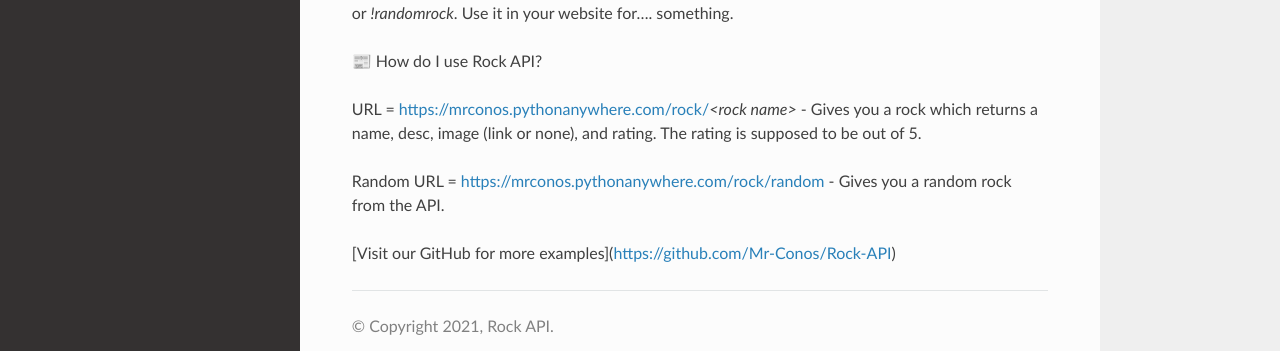
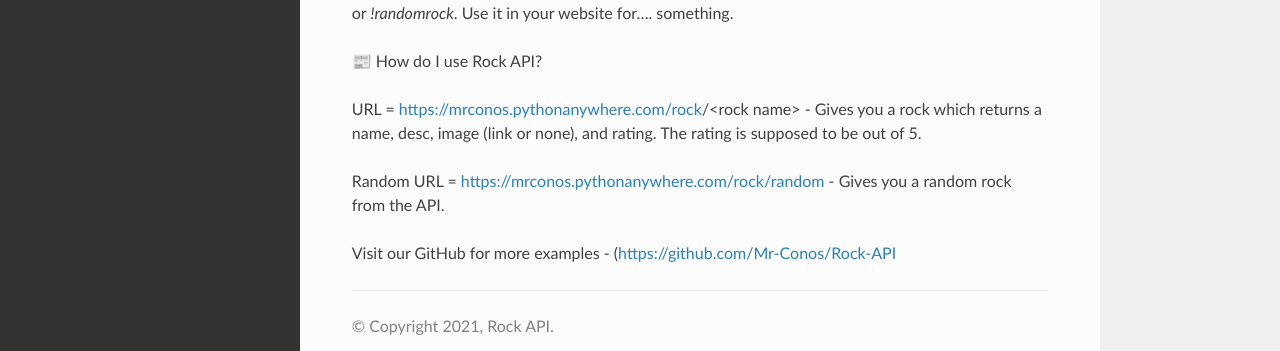
Before and after one commit to Mr-Conos/Rock-API, a Sphinx documentation site: the page built from docs/source/index.rst, in a window 1280 px wide. Shown: the part 278-629 px from the top of the page. Built offline with Sphinx 7.4.7 and the Read the Docs theme 2.0.0, drawn with Linux system fonts in a browser that asks for light colours.

```diff
--- a/docs/source/index.rst
+++ b/docs/source/index.rst
@@ -7,8 +7,8 @@ Rock API is an API that allows you to view rocks and find the ratings on them. H
 
 📰 How do I use Rock API?
 
-URL = https://mrconos.pythonanywhere.com/rock/`<rock name>` - Gives you a rock which returns a name, desc, image (link or none), and rating. The rating is supposed to be out of 5.
+URL = https://mrconos.pythonanywhere.com/rock/<rock name> - Gives you a rock which returns a name, desc, image (link or none), and rating. The rating is supposed to be out of 5.
 
 Random URL = https://mrconos.pythonanywhere.com/rock/random - Gives you a random rock from the API.
 
-[Visit our GitHub for more examples](https://github.com/Mr-Conos/Rock-API)
+Visit our GitHub for more examples - (https://github.com/Mr-Conos/Rock-API
```
